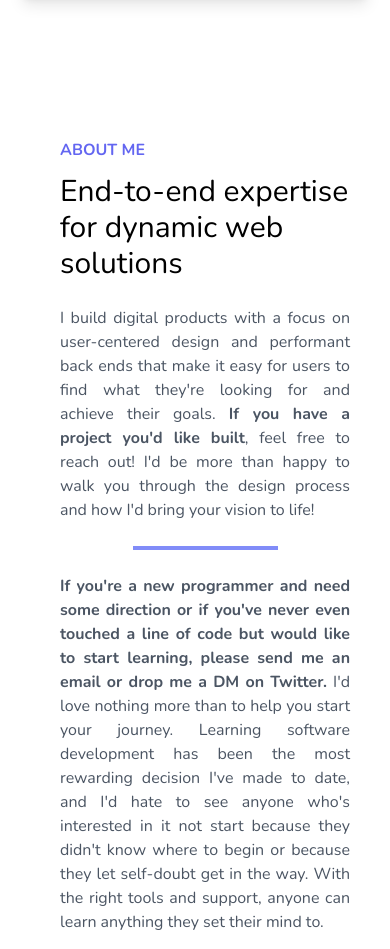
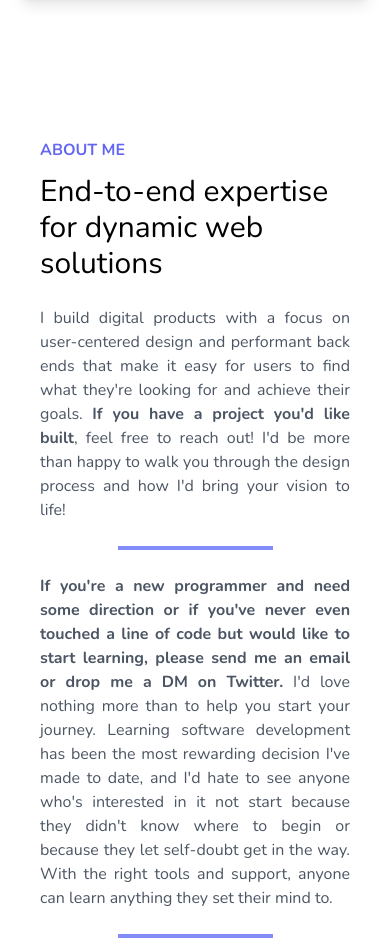
Before and after one commit to M47O/personal-portfolio, a website: page index.html in a window 390 px wide. Shown: the part 3020-3969 px from the top of the page. Drawn offline with nearby package versions, Linux system fonts and the light colour scheme.

Commit message:
Fix padding on about <p> for mobile

```diff
--- a/index.html
+++ b/index.html
@@ -190,7 +190,7 @@
                 </div>
             </div>
            <!-- right -->
-           <div class="my-auto flex flex-col gap-3 pl-5">
+           <div class="my-auto flex flex-col gap-3 lg:pl-5">
                 <h2 class="text-indigo-500 font-bold">ABOUT ME</h2>
                 <p class="text-3xl mb-3 dark:text-white">End-to-end expertise<br>for dynamic web solutions</p>
                 <div class="relative">
```
